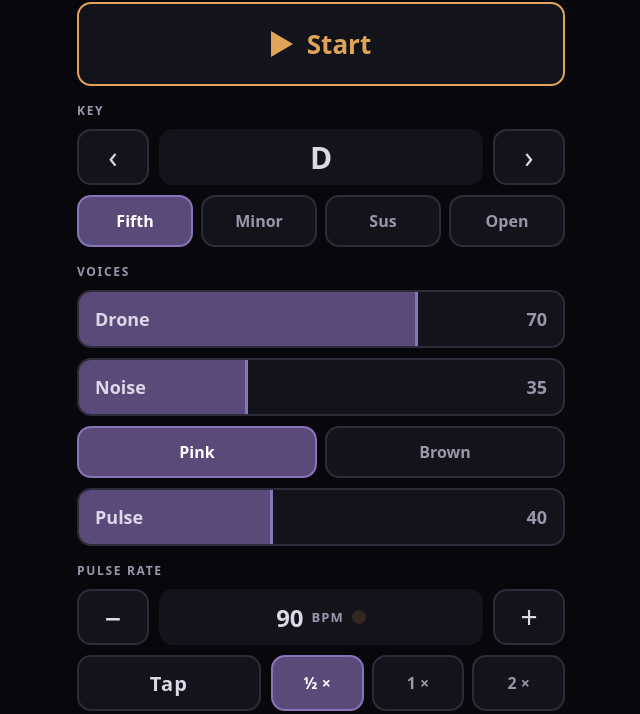
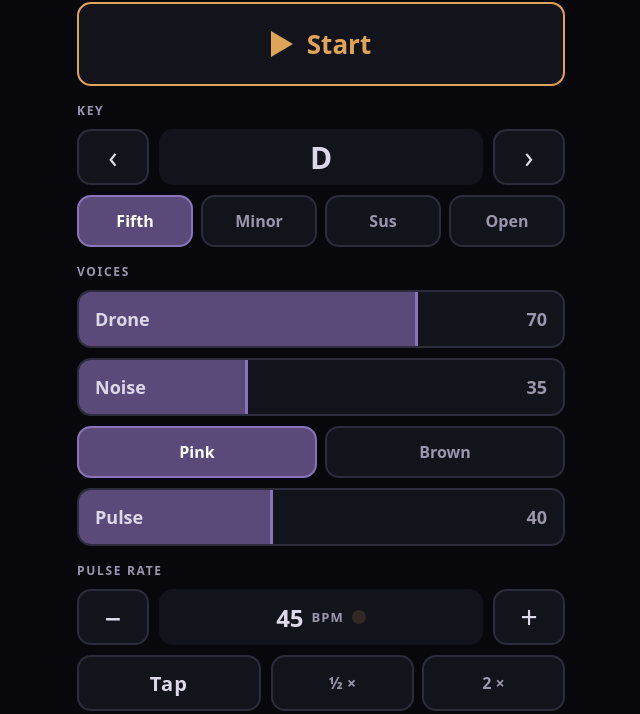
Before and after one commit to templeoflum/wild-resi-dance, a plain HTML site: page index.html in a window 1280 px wide. Both pictures are taken after a click on the button "½ ×". Shown: the part 86-800 px from the top of the page, without its empty margins (319-959 px from the left). Drawn offline with Linux system fonts and the light colour scheme.

Commit message:
½× and 2× halve or double the BPM itself; 1× removed (#2)
Each press halves or doubles the BPM shown, inside the existing 30–200 range.
A press that would leave the range does nothing. The 1× button is gone and the
row reflows to Tap | ½× | 2×. The pulse now always runs one per beat; a saved
pulses-per-beat setting is no longer read. Tap, − and + are unchanged. Cache v3.

Co-authored-by: Claude Opus 5.5 <noreply@anthropic.com>

```diff
--- a/app.js
+++ b/app.js
@@ -9,7 +9,6 @@
     open:  { label: 'Open',  iv: [0, 7, 14] }
   };
   const NOISE_TYPES = { pink: 'Pink', brown: 'Brown' };
-  const DIVS = { '0.5': '½ ×', '1': '1 ×', '2': '2 ×' };
   const FADERS = { drone: 'Drone', noise: 'Noise', pulse: 'Pulse', bright: 'Bright', space: 'Space', master: 'Master' };
   const DEFAULTS = {
     root: 2, chord: 'fifth', noiseType: 'pink', bpm: 90, div: 1,
@@ -29,7 +28,6 @@
       if (CHORDS[j.chord]) s.chord = j.chord;
       if (NOISE_TYPES[j.noiseType]) s.noiseType = j.noiseType;
       if (typeof j.bpm === 'number' && isFinite(j.bpm)) s.bpm = Math.round(clamp(j.bpm, BPM_MIN, BPM_MAX));
-      if (DIVS[String(j.div)]) s.div = j.div;
     } catch (e) { /* storage unavailable */ }
     return s;
   }
@@ -499,7 +497,6 @@
   }
   makeChips($('chords'), 'chord', Object.entries(CHORDS).map(([k, c]) => [k, c.label]));
   makeChips($('noiseTypes'), 'noiseType', Object.entries(NOISE_TYPES));
-  makeChips($('divs'), 'div', [['0.5', DIVS['0.5']], ['1', DIVS['1']], ['2', DIVS['2']]]);
 
   // faders: relative drag, so a stray touch never jumps a level
   let dragging = 0;
@@ -560,6 +557,22 @@
   holdRepeat($('rootUp'), () => setRoot(1));
   holdRepeat($('bpmDown'), () => setBpm(S.bpm - 1));
   holdRepeat($('bpmUp'), () => setBpm(S.bpm + 1));
+
+  // ½× and 2× halve or double the BPM itself; a press that would leave the range does nothing
+  function scaleBpm(f) {
+    const b = Math.round(S.bpm * f);
+    if (b < BPM_MIN || b > BPM_MAX) return;
+    setBpm(b);
+  }
+  for (const [label, name, f] of [['½ ×', 'Halve BPM', 0.5], ['2 ×', 'Double BPM', 2]]) {
+    const b = document.createElement('button');
+    b.type = 'button';
+    b.className = 'chip-btn scale';
+    b.setAttribute('aria-label', name);
+    b.textContent = label;
+    b.addEventListener('click', () => scaleBpm(f));
+    $('divs').appendChild(b);
+  }
 
   // tap tempo: average the last few gaps, and start the swell on the tap
   const taps = [];
--- a/index.html
+++ b/index.html
@@ -63,7 +63,7 @@
     </div>
     <div class="tempo2">
       <button type="button" class="btn tap" id="tap">Tap</button>
-      <div class="chips three" role="radiogroup" aria-label="Pulses per beat" id="divs"></div>
+      <div class="chips two" role="group" aria-label="Halve or double the BPM" id="divs"></div>
     </div>
   </section>
 
--- a/sw.js
+++ b/sw.js
@@ -1,6 +1,6 @@
 'use strict';
 // Network first, cache as the offline fallback. Same-origin only.
-const CACHE = 'wild-resi-dance-v2';
+const CACHE = 'wild-resi-dance-v3';
 const SHELL = [
   './', 'index.html', 'style.css', 'app.js', 'manifest.webmanifest',
   'icons/icon.svg', 'icons/icon-192.png', 'icons/icon-512.png', 'icons/apple-touch-icon.png'
```
Also changed, not shown: 1 other file.
